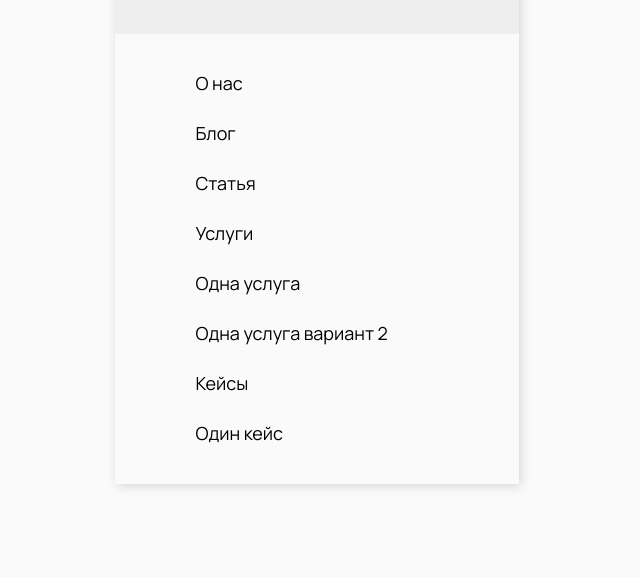
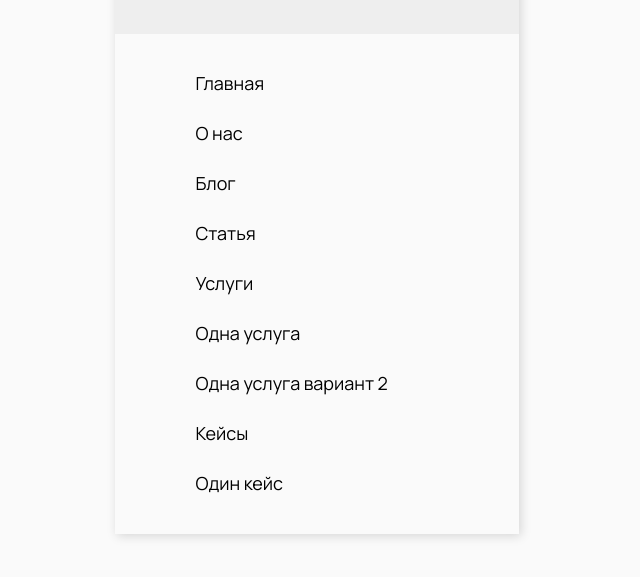
Before and after one commit to mixastudio-dev/mixastudio, a plain HTML site: page site-nav-page.html in a window 1280 px wide. Shown: the part 277-854 px from the top of the page, without its empty margins (323-963 px from the left). Drawn offline with nearby package versions, Linux system fonts and the light colour scheme.

Commit message:
Update site-nav-page.html

```diff
--- a/site-nav-page.html
+++ b/site-nav-page.html
@@ -33,6 +33,9 @@
       <nav class="site-nav">
         <ul>
           <li>
+            <a href="https://mixastudio-dev.github.io/mixastudio/index.html">Главная</a>
+          </li>
+          <li>
             <a href="about.html">О нас</a>
           </li>
           <li>
```
